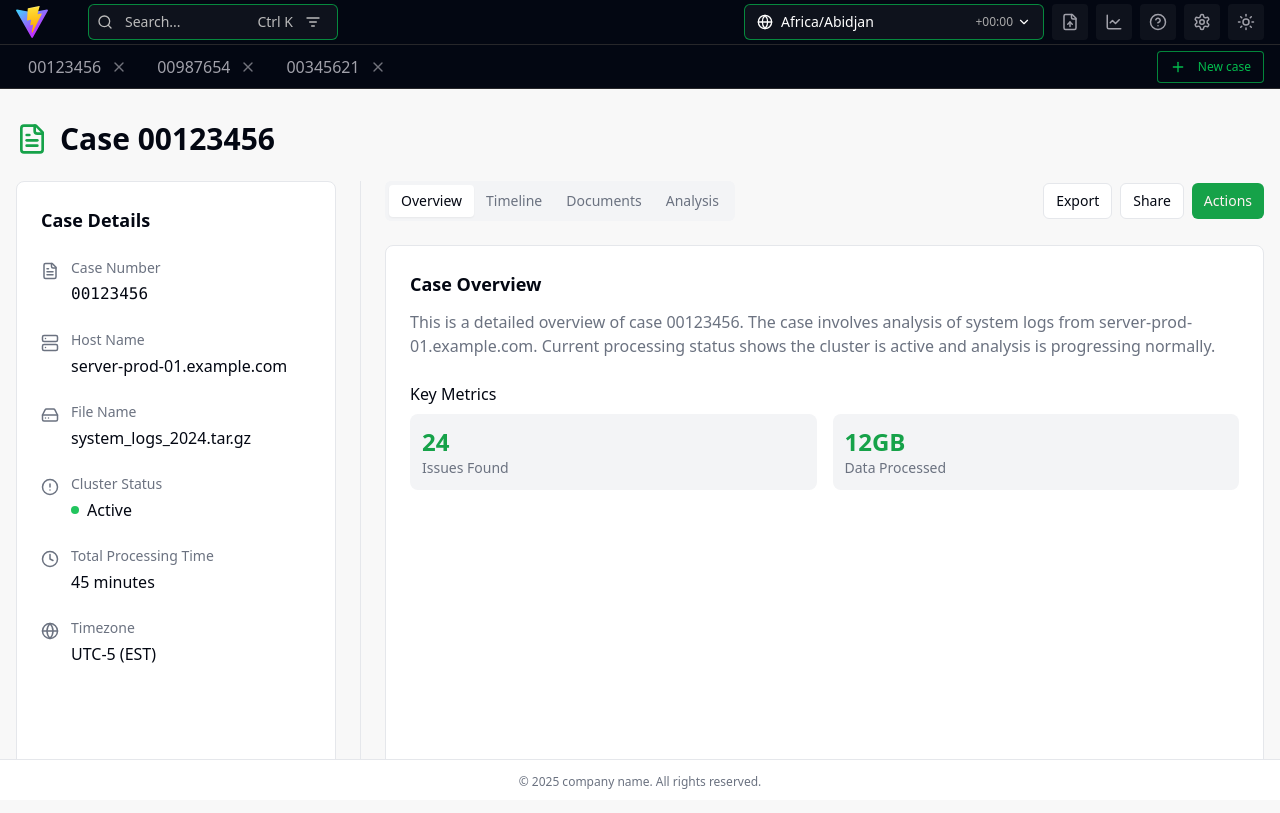
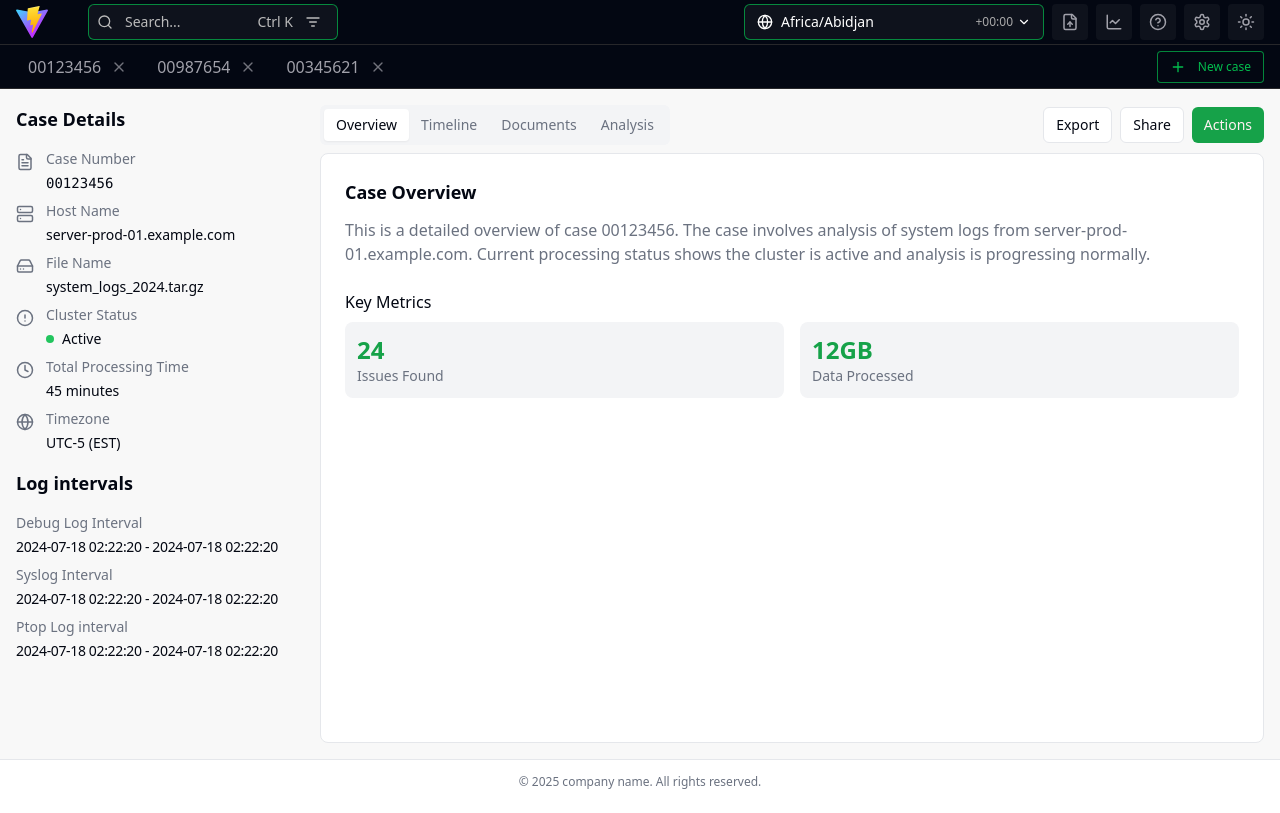
Before and after one commit to prijinprakash/support-log-analytics, a React (Vite) app: page /cases/1 in a window 1280 px wide. Built offline with nearby package versions, Linux system fonts and the light colour scheme.

Commit message:
ui changes

```diff
--- a/src/components/CasesTable.tsx
+++ b/src/components/CasesTable.tsx
@@ -31,7 +31,7 @@ function generateDemoCases(): Case[] {
     .map((_, idx) => ({
       id: idx + 1,
       uuid: crypto.randomUUID(),
-      caseNumber: ("000000" + (Math.floor(100000 + Math.random() * 900000))).slice(-6),
+      caseNumber: ("00000000" + (Math.floor(100000 + Math.random() * 900000))).slice(-8),
       status: randStatus(),
       serialNumber: "SN-" + Math.floor(10000000 + Math.random() * 90000000),
       hostName: `host${idx + 1}.example.com`,
--- a/src/components/Header.tsx
+++ b/src/components/Header.tsx
@@ -64,7 +64,7 @@ const Header = () => {
             <img
               src="/logo.svg"
               alt="Logo"
-              className="h-8 w-8 rounded"
+              className="h-8 w-8 rounded cursor-pointer"
               draggable={false}
               onClick={() => navigate('/')}
             />
--- a/src/pages/CaseDetail.tsx
+++ b/src/pages/CaseDetail.tsx
@@ -38,31 +38,28 @@ const CaseDetail = () => {
     fileName: "system_logs_2024.tar.gz",
     clusterStatus: "Active",
     totalProcessingTime: "45 minutes",
-    timezone: "UTC-5 (EST)"
+    timezone: "UTC-5 (EST)",
+    debugLogInterval: "2024-07-18 02:22:20 - 2024-07-18 02:22:20",
+    ptopLogInterval: "2024-07-18 02:22:20 - 2024-07-18 02:22:20",
+    sysLogInterval: "2024-07-18 02:22:20 - 2024-07-18 02:22:20",
   };
 
   return (
-    <main className="container mx-auto px-4 py-8 h-full">
-      <div className="max-w-7xl mx-auto h-full">
-        {/* Header */}
-        <div className="flex items-center gap-3 mb-6">
-          <FileText size={32} className="text-primary" />
-          <h1 className="text-3xl font-bold">Case {caseData.caseNumber}</h1>
-        </div>
+    // <main className="h-full">
+      <div className="h-full">
+        {/* Main Content - Two Column Layout */}
+        <div className="flex gap-0 h-[calc(100vh-130px)]">
+          {/* Left Section - Basic Details */}
+          <div className="w-80 flex-shrink-0 p-4 overflow-auto break-words">
+            {/* <div className="bg-card rounded-lg border p-6 h-full"> */}
+              <h2 className="text-lg font-semibold mb-4 text-foreground">Case Details</h2>
 
-        {/* Main Content - Two Column Layout */}
-        <div className="flex gap-6 h-[calc(100vh-200px)]">
-          {/* Left Section - Basic Details */}
-          <div className="w-80 flex-shrink-0">
-            <div className="bg-card rounded-lg border p-6 h-full">
-              <h2 className="text-lg font-semibold mb-6 text-foreground">Case Details</h2>
-
-              <div className="space-y-6">
+              <div className="space-y-2">
                 <div className="flex items-start gap-3">
                   <FileText size={18} className="text-muted-foreground mt-1 flex-shrink-0" />
                   <div className="min-w-0 flex-1">
                     <div className="text-sm font-medium text-muted-foreground mb-1">Case Number</div>
-                    <div className="text-base font-mono break-all">{caseData.caseNumber}</div>
+                    <div className="text-sm font-mono break-all">{caseData.caseNumber}</div>
                   </div>
                 </div>
 
@@ -70,7 +67,7 @@ const CaseDetail = () => {
                   <Server size={18} className="text-muted-foreground mt-1 flex-shrink-0" />
                   <div className="min-w-0 flex-1">
                     <div className="text-sm font-medium text-muted-foreground mb-1">Host Name</div>
-                    <div className="text-base break-all">{caseData.hostName}</div>
+                    <div className="text-sm break-all">{caseData.hostName}</div>
                   </div>
                 </div>
 
@@ -78,7 +75,7 @@ const CaseDetail = () => {
                   <HardDrive size={18} className="text-muted-foreground mt-1 flex-shrink-0" />
                   <div className="min-w-0 flex-1">
                     <div className="text-sm font-medium text-muted-foreground mb-1">File Name</div>
-                    <div className="text-base break-all">{caseData.fileName}</div>
+                    <div className="text-sm break-all">{caseData.fileName}</div>
                   </div>
                 </div>
 
@@ -88,7 +85,7 @@ const CaseDetail = () => {
                     <div className="text-sm font-medium text-muted-foreground mb-1">Cluster Status</div>
                     <div className="flex items-center gap-2">
                       <div className="w-2 h-2 bg-green-500 rounded-full"></div>
-                      <span className="text-base">{caseData.clusterStatus}</span>
+                      <span className="text-sm">{caseData.clusterStatus}</span>
                     </div>
                   </div>
                 </div>
@@ -97,7 +94,7 @@ const CaseDetail = () => {
                   <Clock size={18} className="text-muted-foreground mt-1 flex-shrink-0" />
                   <div className="min-w-0 flex-1">
                     <div className="text-sm font-medium text-muted-foreground mb-1">Total Processing Time</div>
-                    <div className="text-base">{caseData.totalProcessingTime}</div>
+                    <div className="text-sm">{caseData.totalProcessingTime}</div>
                   </div>
                 </div>
 
@@ -105,20 +102,40 @@ const CaseDetail = () => {
                   <Globe size={18} className="text-muted-foreground mt-1 flex-shrink-0" />
                   <div className="min-w-0 flex-1">
                     <div className="text-sm font-medium text-muted-foreground mb-1">Timezone</div>
-                    <div className="text-base">{caseData.timezone}</div>
+                    <div className="text-sm">{caseData.timezone}</div>
                   </div>
                 </div>
               </div>
-            </div>
+
+              <h2 className="text-lg font-semibold my-4 text-foreground">Log intervals</h2>
+
+              <div className="space-y-2">
+                <div className="flex items-start gap-3">
+                  <div className="min-w-0 flex-1">
+                    <div className="text-sm font-medium text-muted-foreground mb-1">Debug Log Interval</div>
+                    <div className="text-sm break-all tracking-tight">{caseData.debugLogInterval}</div>
+                  </div>
+                </div>
+                <div className="flex items-start gap-3">
+                  <div className="min-w-0 flex-1">
+                    <div className="text-sm font-medium text-muted-foreground mb-1">Syslog Interval</div>
+                    <div className="text-sm break-all tracking-tight">{caseData.sysLogInterval}</div>
+                  </div>
+                </div>
+                <div className="flex items-start gap-3">
+                  <div className="min-w-0 flex-1">
+                    <div className="text-sm font-medium text-muted-foreground mb-1">Ptop Log interval</div>
+                    <div className="text-sm break-all tracking-tight">{caseData.ptopLogInterval}</div>
+                  </div>
+                </div>
+              </div>
+            {/* </div> */}
           </div>
 
-          {/* Vertical Separator */}
-          <Separator orientation="vertical" className="h-full" />
-
           {/* Right Section - Tabs and Content */}
-          <div className="flex-1 flex flex-col min-w-0">
+          <div className="flex-1 flex flex-col min-w-0 py-4 pr-4">
             {/* Top Flexbox - Tabs and Buttons */}
-            <div className="flex items-center justify-between mb-6">
+            <div className="flex items-center justify-between mb-2">
               <Tabs value={activeTab} onValueChange={setActiveTab} className="flex-1">
                 <TabsList>
                   <TabsTrigger value="overview">Overview</TabsTrigger>
@@ -268,7 +285,7 @@ const CaseDetail = () => {
           </div>
         </div>
       </div>
-    </main>
+    // </main>
   );
 };
 
```
